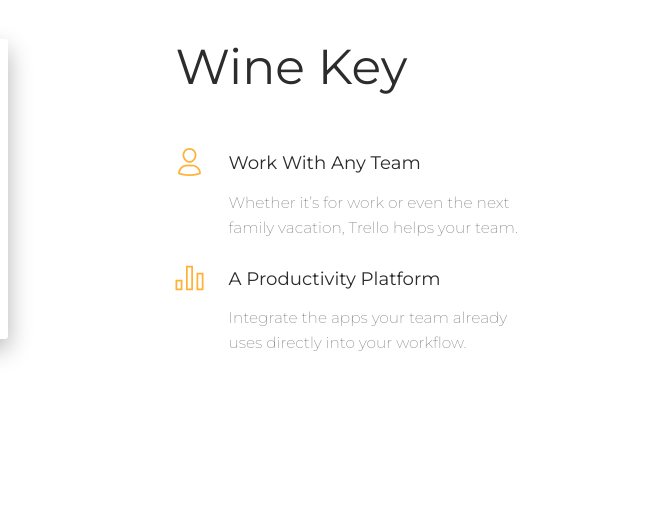
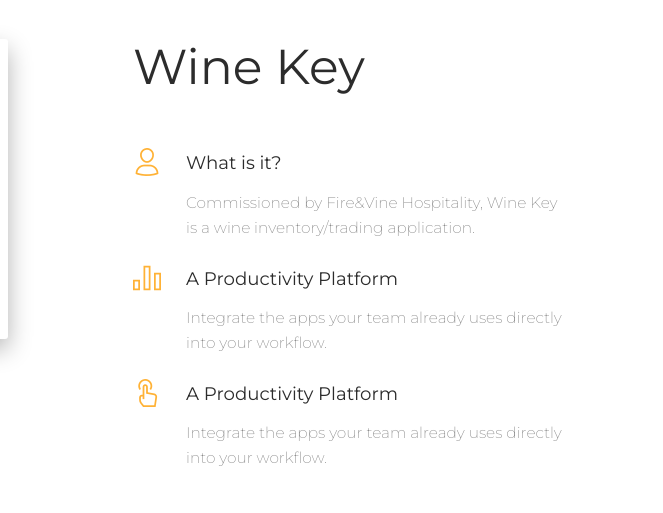
Before and after one commit to wolfdog27/TechPortfolio, a website: page index.html in a window 1280 px wide. Shown: the part 2226-2739 px from the top of the page, 617-1280 px from the left. Drawn offline with Linux system fonts and the light colour scheme; some packages are replaced by stand-ins of ours.

Commit message:
spacing of portfolio one down

```diff
--- a/index.html
+++ b/index.html
@@ -45,7 +45,7 @@
     <nav class="navbar navbar-expand-lg bg-primary fixed-top" style="margin-bottom: 0em;">
         <div class="container">
             <div class="navbar-translate">
-                <a class="navbar-brand" href="#pablo" style="font-size: large;"><strong>Kyle Nicholas
+                <a class="navbar-brand" href="#home" style="font-size: large;"><strong>Kyle Nicholas
                         Anderson</strong></a>
                 <button class="navbar-toggler" type="button" data-toggle="collapse"
                     data-target="#example-navbar-primary" aria-controls="navbarSupportedContent" aria-expanded="false"
@@ -240,22 +240,32 @@
                                       </div>
                                 </div>
                                 <div class="col-md-5">
-                                    <div class="info info-horizontal">
+                                    <div class="info info-horizontal" style="max-width:100%;">
                                         <h1>Wine Key</h1>
                                         <div class="icon icon-warning">
                                             <i class="now-ui-icons users_single-02"></i>
                                         </div>
                                         <div class="description">
-                                            <h5 class="info-title">Work With Any Team</h5>
+                                            <h5 class="info-title">What is it?</h5>
                                             <p class="description">
-                                                Whether it’s for work or even the next family vacation, Trello helps
-                                                your team.
+                                                Commissioned by Fire&Vine Hospitality, Wine Key is a wine inventory/trading application.
                                             </p>
                                         </div>
                                     </div>
-                                    <div class="info info-horizontal">
+                                    <div class="info info-horizontal" style="max-width:100%;">
                                         <div class="icon icon-warning">
                                             <i class="now-ui-icons business_chart-bar-32"></i>
+                                        </div>
+                                        <div class="description">
+                                            <h5 class="info-title">A Productivity Platform</h5>
+                                            <p class="description">
+                                                Integrate the apps your team already uses directly into your workflow.
+                                            </p>
+                                        </div>
+                                    </div>
+                                    <div class="info info-horizontal" style="max-width:100%;">
+                                        <div class="icon icon-warning">
+                                            <i class="now-ui-icons gestures_tap-01"></i>
                                         </div>
                                         <div class="description">
                                             <h5 class="info-title">A Productivity Platform</h5>
```
